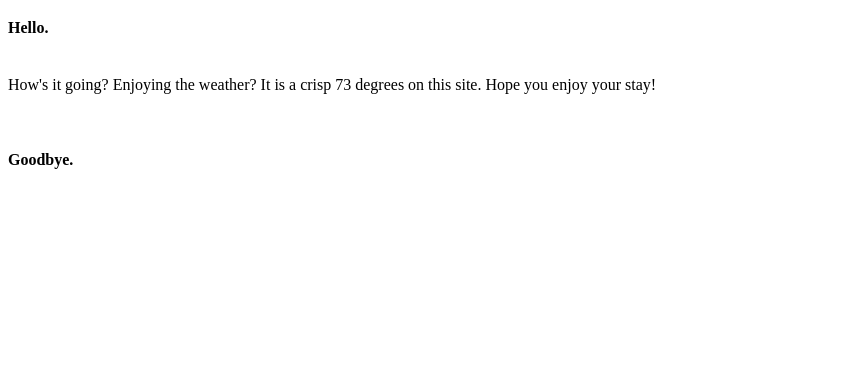
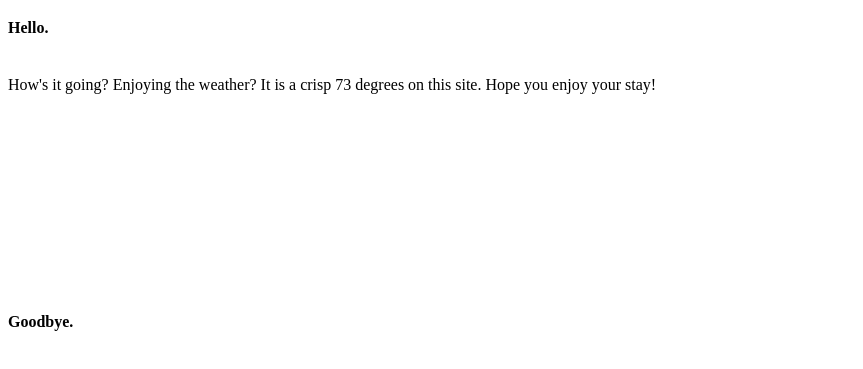
Before and after one commit to peteralfano/peteralfano.github.io, a plain HTML site: page index.html in a window 1280 px wide. Shown: the part 273-642 px from the top of the page, without its empty margins (0-863 px from the left). Drawn offline with Linux system fonts and the light colour scheme.

Commit message:
Update index.html

```diff
--- a/index.html
+++ b/index.html
@@ -9,7 +9,8 @@
 <h1>Welcome</h1>
         <p>
             <h4>Hello.</h4><br>
-            How's it going? Enjoying the weather? It is a crisp 73 degrees on this site. Hope you enjoy your stay!<br><br><br>
+            How's it going? Enjoying the weather? It is a crisp 73 degrees on this site. Hope you enjoy your stay!
+        <br><br><br><br><br><br><br><br><br><br><br><br>
         </p>
         <h4>Goodbye.</h4>
     </body>
```
